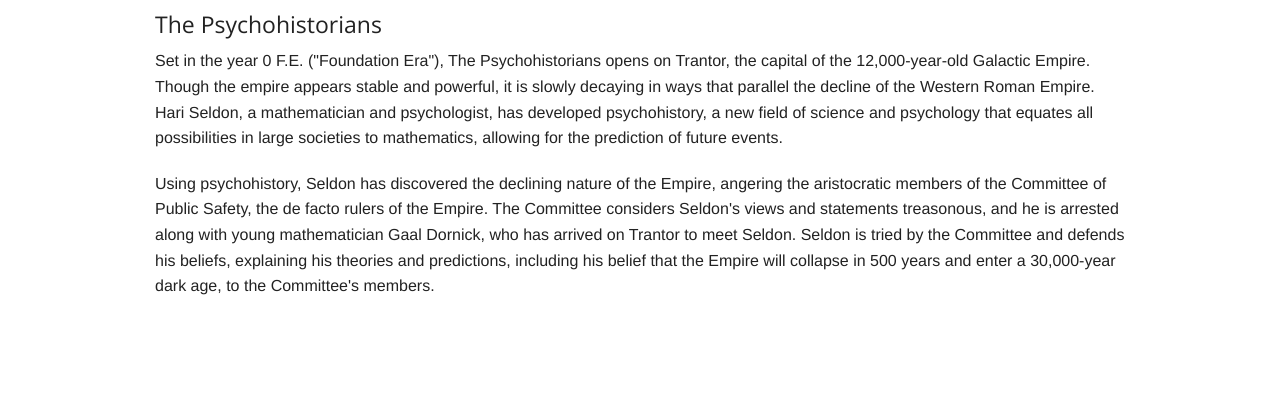
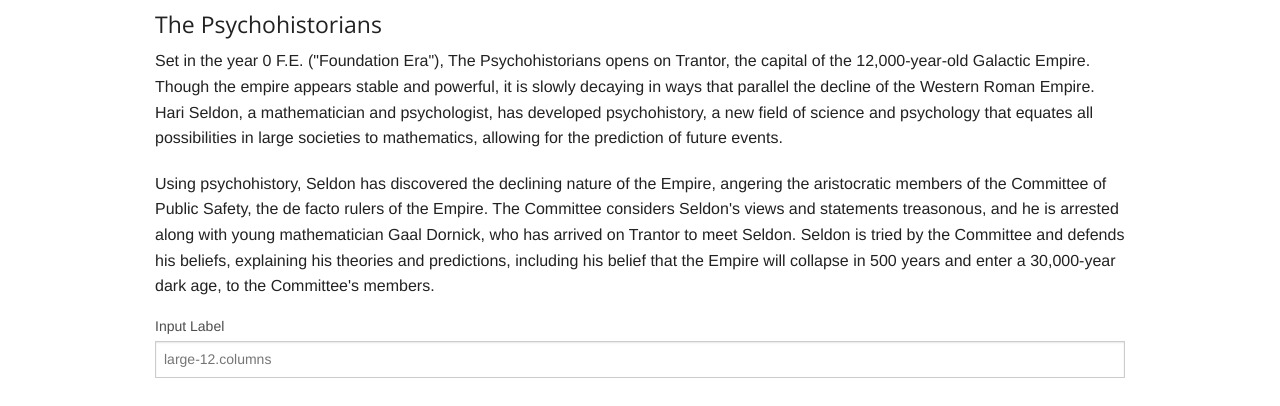
Before and after one commit to gabac/foundation-todo, a website: page index.html in a window 1280 px wide. Shown: the part 56-462 px from the top of the page. Drawn offline with nearby package versions, Linux system fonts and the light colour scheme.

Commit message:
Added form

```diff
--- a/index.html
+++ b/index.html
@@ -42,6 +42,15 @@
 
             </div>
           </div>
+
+          <form>
+            <div class="row">
+              <div class="large-12 columns">
+                <label>Input Label</label>
+                <input type="text" placeholder="large-12.columns" />
+              </div>
+            </div>
+          </form>
         </section>
 
       <a class="exit-off-canvas"></a>
```
